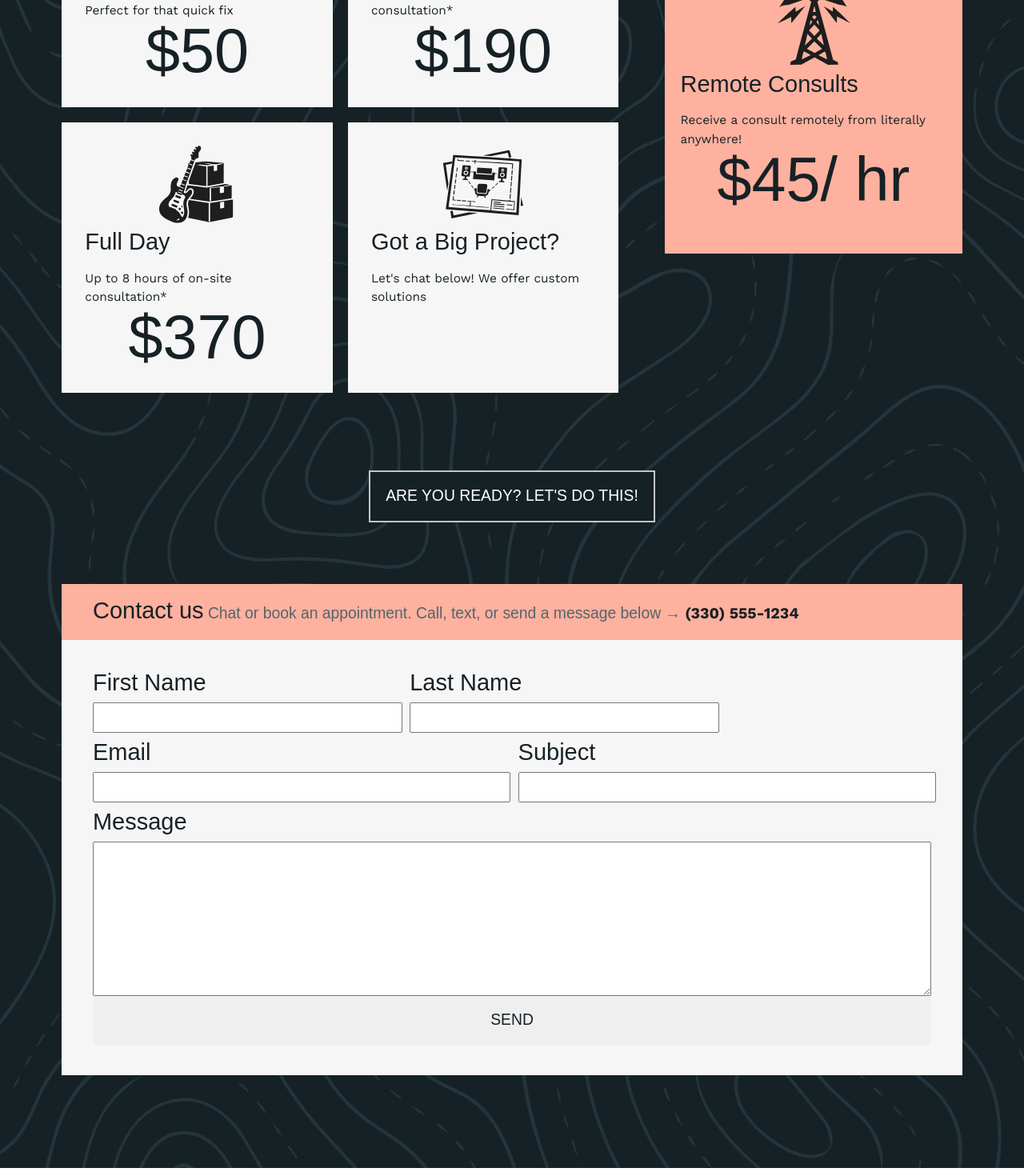
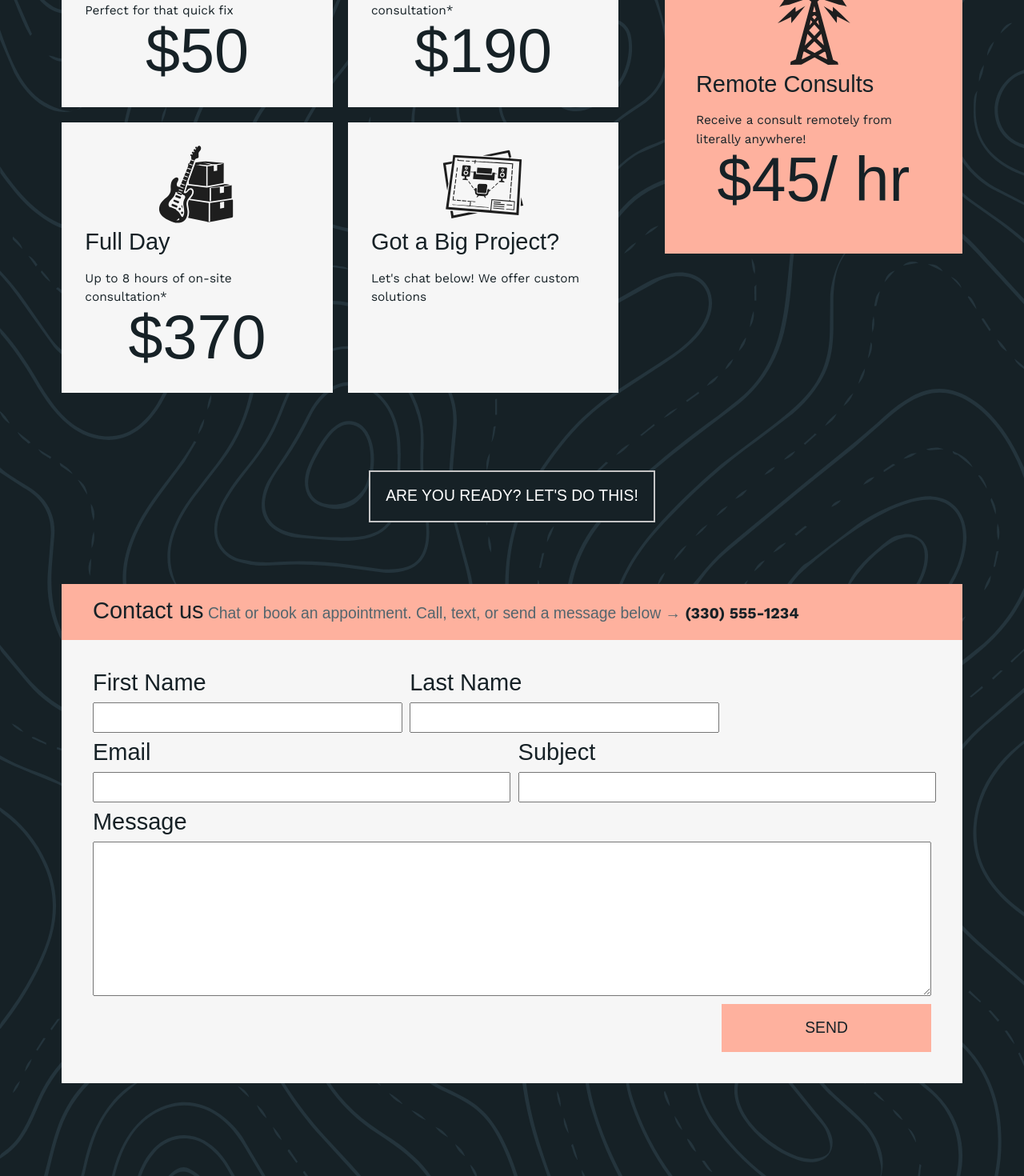
Before and after one commit to joshua-levan/hsc, a React (Vite) app: page / in a window 1280 px wide. Shown: the part 3250-4720 px from the top of the page at 80% size. Built offline with nearby package versions, Linux system fonts and the light colour scheme; a web font is replaced by a local one.

Commit message:
update submit button

```diff
--- a/src/components/pricing/Pricing.css
+++ b/src/components/pricing/Pricing.css
@@ -35,7 +35,7 @@
   flex-direction: column;
   align-items: center;
   justify-content: center;
-  padding: 0.5rem;
+  padding: 1rem;
 }
 .pricing .pricing-section .remote-card img {
   height: 3rem;
--- a/src/components/pricing/Pricing.scss
+++ b/src/components/pricing/Pricing.scss
@@ -36,7 +36,7 @@
             flex-direction: column;
             align-items: center;
             justify-content: center;
-            padding: 0.5rem;
+            padding: 1rem;
             img {
                 height: 3rem;
                 margin-bottom: 0.25rem;
--- a/src/components/pricing/contactForm/ContactForm.css
+++ b/src/components/pricing/contactForm/ContactForm.css
@@ -26,4 +26,19 @@ form .email input {
 form textarea {
   height: 5rem;
   margin-top: 0.252rem;
+}
+form input:focus,
+form textarea:focus {
+  outline-color: #FEB19E;
+  border-color: #FEB19E;
+}
+
+.submit-container {
+  display: flex;
+  justify-content: end;
+}
+.submit-container .form-submit {
+  background-color: #FEB19E;
+  margin-top: 0.25rem;
+  width: 25%;
 }/*# sourceMappingURL=ContactForm.css.map */
--- a/src/components/pricing/contactForm/ContactForm.scss
+++ b/src/components/pricing/contactForm/ContactForm.scss
@@ -29,4 +29,21 @@ form {
         height: 5rem;
         margin-top: 0.252rem;
     }
+    input,
+    textarea {
+        &:focus {
+            outline-color: $pink;
+            border-color: $pink;
+        }
 }
+}
+
+.submit-container {
+    display: flex;
+    justify-content: end;
+    .form-submit {
+    background-color: $pink;
+    margin-top: 0.25rem;
+    width: 25%;
+}
+}
--- a/src/components/pricing/contactForm/ContactForm.tsx
+++ b/src/components/pricing/contactForm/ContactForm.tsx
@@ -25,7 +25,9 @@ const ContactForm = () => {
         </div>
         <label htmlFor="message">Message</label>
         <textarea name="message" id="message"></textarea>
-        <button>SEND</button>
+        <div className="submit-container">
+            <button className='form-submit'>SEND</button>
+        </div>
     </form>
   )
 }
```
Also changed, not shown: 2 other files (tests, documents, lock files or other folders).
